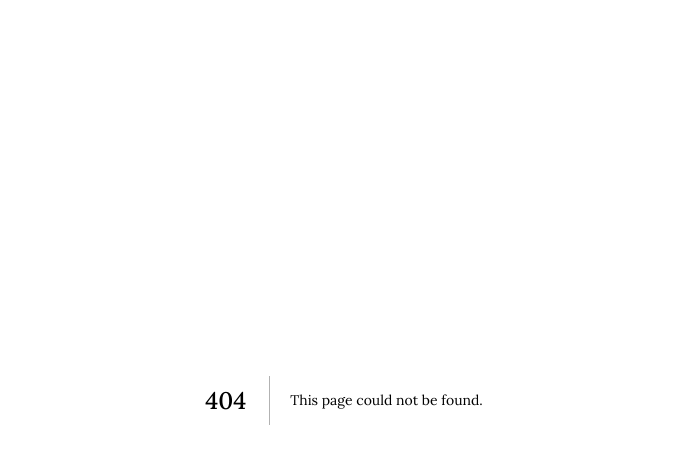
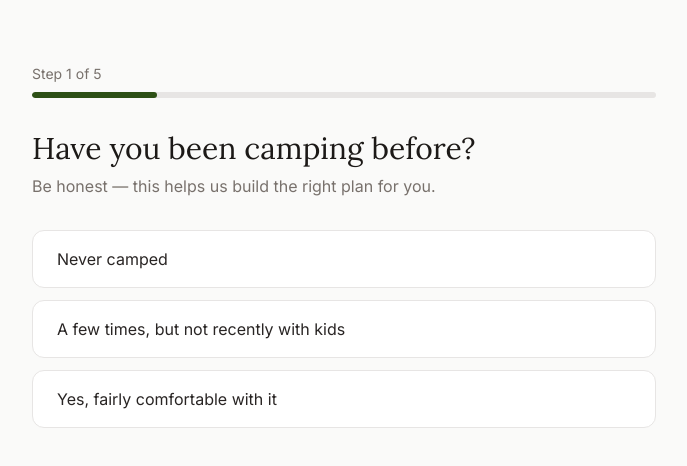
Before and after one commit to wtblacklock/trailsteadguide, a Next.js app: page /quiz in a window 1280 px wide. Before the commit this address had no page. Shown: the top 466 px of the page, without its empty margins (296-983 px from the left). Built offline with nearby package versions, Linux system fonts and the light colour scheme.

Commit message:
feat: add quiz page and fade-in animation

```diff
--- /dev/null
+++ b/app/quiz/page.tsx
@@ -0,0 +1,15 @@
+import { Metadata } from 'next'
+import QuizShell from '@/components/quiz/QuizShell'
+
+export const metadata: Metadata = {
+  title: 'Build Your Camping Plan | Trailstead Guide',
+  description: 'Answer 5 quick questions and get a personalized camping plan for your family.',
+}
+
+export default function QuizPage() {
+  return (
+    <main className="min-h-screen bg-stone-50">
+      <QuizShell />
+    </main>
+  )
+}
--- a/tailwind.config.ts
+++ b/tailwind.config.ts
@@ -24,6 +24,15 @@
         content: '48rem',
         wide: '72rem',
       },
+      animation: {
+        'fade-in': 'fadeIn 0.4s ease-out',
+      },
+      keyframes: {
+        fadeIn: {
+          '0%': { opacity: '0', transform: 'translateY(8px)' },
+          '100%': { opacity: '1', transform: 'translateY(0)' },
+        },
+      },
     },
   },
   plugins: [],
```
